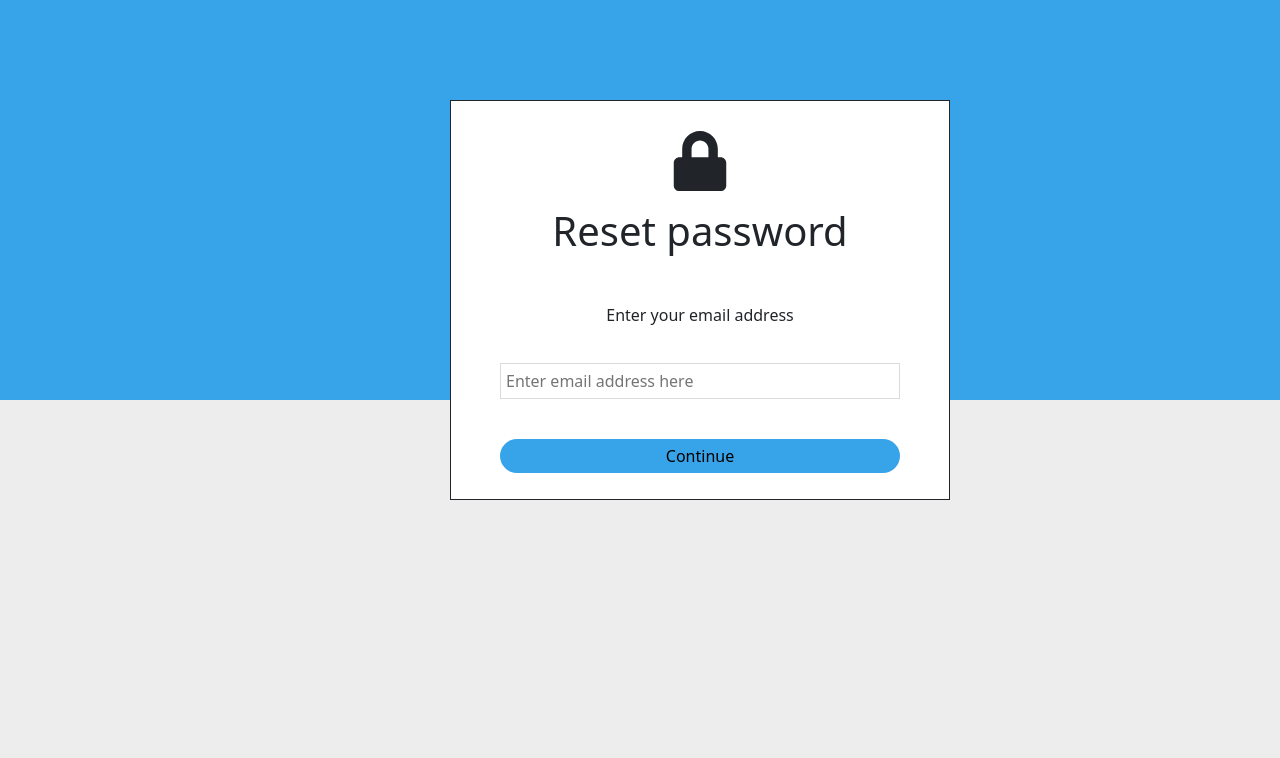
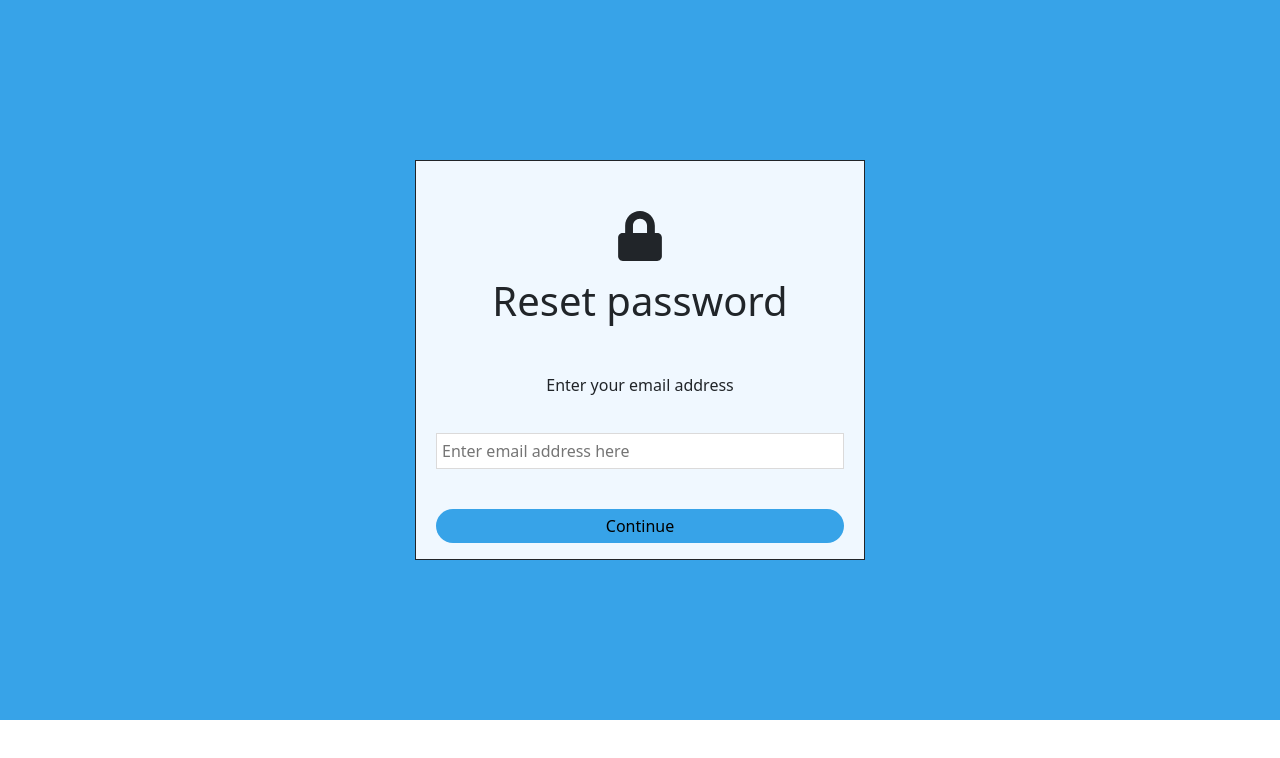
Before and after one commit to mekuzd/EatWell-React.js, a React (Vite) app: page /forgotpassword in a window 1280 px wide. Shown: the top 758 px of the page. Built offline with nearby package versions, Linux system fonts and the light colour scheme.

Commit message:
removed forgotpassword fro reset password  & also adjusted forgot password fork

```diff
--- a/src/App.css
+++ b/src/App.css
@@ -143,37 +143,29 @@ section {
 /* forgotpassword */
 
 .top-color {
-  height: 50vh;
+  height: 200px;
+  height: 90vh;
   background-color: rgb(55, 163, 232);
   width: 100%;
 }
 
 .fp-form {
-  width: 500px;
+  width: 450px;
+  padding: 20px;
   height: 400px;
-  background-color: white;
   border: 1px solid;
-  position: absolute;
-  top: 100px;
-  left: 450px;
-}
-
-.bottom-color {
-  height: 50vh;
-  width: 100%;
-  background-color: rgb(78, 80, 88, 0.1);
+  background-color: aliceblue;
 }
 
 .fp-forminp {
-  width: 400px;
+  width: 100%;
   padding: 5px;
   margin-top: 20px;
-  /* border-radius: 20px; */
   border: 1px solid rgb(78, 72, 72, 0.2);
 }
 
 .continue-btn {
-  width: 400px;
+  width: 100%;
   padding: 5px;
   margin-top: 40px;
   border-radius: 20px;
--- a/src/pages/forgotpassword.jsx
+++ b/src/pages/forgotpassword.jsx
@@ -1,62 +1,37 @@
-import { useState } from "react"
-import { FaLock, FaUnlock } from "react-icons/fa"
+import { useRef } from "react";
+
+import { FaLock } from "react-icons/fa";
 
 function Forgotpassword() {
+  const mail = useRef({ email: "" });
+  const handleForgetPassword = (e) => {
+    e.preventDefault();
+    console.log(mail.current.email);
+  };
 
-    const [cont, setcont] = useState(true)
-    const oncontinue = () => {
-        setcont(false)
-    }
-    return (
+  return (
+    <div className="top-color d-flex justify-content-center align-items-center p-1">
+      <div className="fp-form ">
+        <form className="reset-form" onSubmit={handleForgetPassword}>
+          <FaLock size={50} style={{ marginTop: "30px" }} />
+          <h1 className="text-center mt-3">Reset password</h1>
+          <p className="text-center mt-5">Enter your email address</p>
 
-        <>
-            {
-                cont && <div>
-                    <div className="top-color"></div>
-                    <div className="bottom-color"></div>
-                    <div className="fp-form">
-
-                        <form className="reset-form">
-                            <FaLock size={60} style={{ marginTop: "30px" }} />
-                            <h1 className="text-center mt-3">
-                                Reset password
-                            </h1>
-                            <p className="text-center mt-5">
-                                Enter your email address
-                            </p>
-
-                            <input type="email" className="fp-forminp" placeholder="Enter email address here" ></input >
-                            <button className="continue-btn" onClick={oncontinue}>Continue</button>
-                        </form>
-                    </div>
-                </div>
-
-            }
-
-            {!cont && <div>
-                <div className="top-color" ></div>
-                <div className="bottom-color"></div>
-                <div className="fp-form">
-
-                    <form className="reset-form">
-                        <FaUnlock size={60} style={{ marginTop: "30px" }} />
-                        <h1 className="text-center mt-3">
-                            Reset Account password
-                        </h1>
-                        <p className="text-center mt-2">
-                            Enter a new password for Eatwell
-                        </p>
-
-                        <input type="email" className="fp-forminp" placeholder="Password" ></input >
-                        <input type="email" className="fp-forminp" placeholder="New password" ></input >
-                        <button className="continue-btn">Reset password</button>
-                    </form>
-                </div>
-            </div>}
-        </>
-
-    )
-
-
+          <div>
+            <input
+              ref={mail}
+              type="email"
+              className="fp-forminp"
+              placeholder="Enter email address here"
+              onChange={(e) => (mail.current.email = e.target.value)}
+            />
+          </div>
+          <button className="continue-btn" type="submit">
+            Continue
+          </button>
+        </form>
+      </div>
+    </div>
+  );
 }
-export default Forgotpassword
+export default Forgotpassword;
```
Also changed, not shown: src/pages/ResetPassword.jsx (added, +28 -0 lines).
